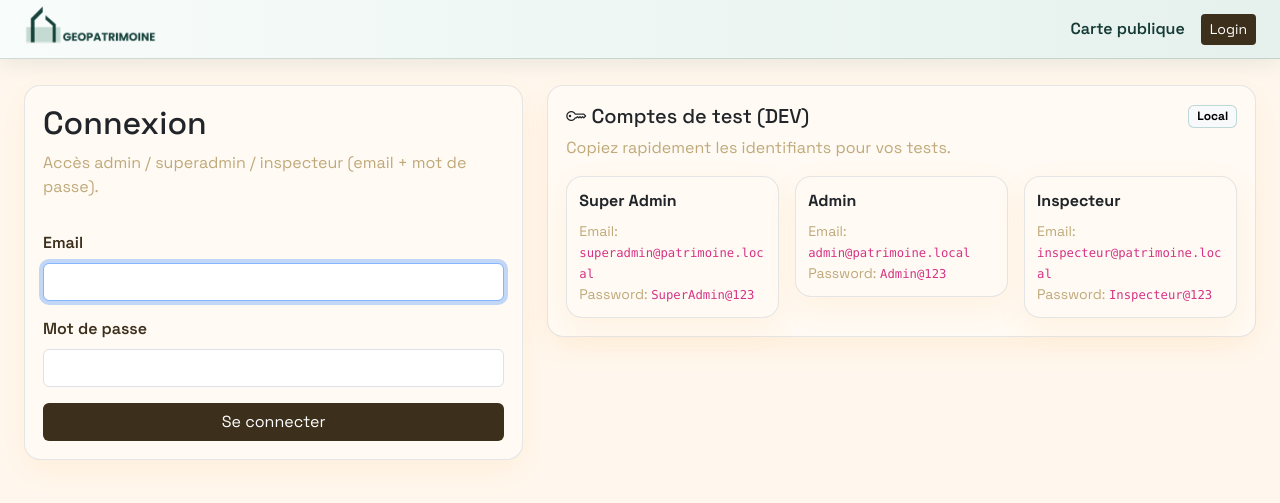
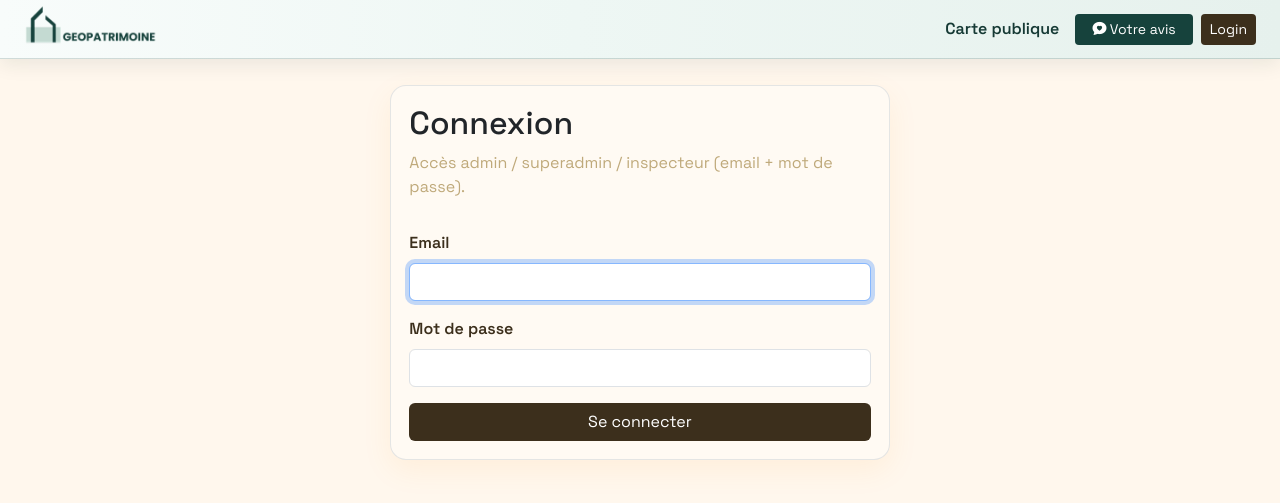
Before and after one commit to MohammedBelfellah/patrimoine, a Django app: page /login/ in a window 1280 px wide. Shown: the top 503 px of the page. Run offline with Django 5.2, Linux system fonts and the light colour scheme.

Commit message:
add the google from ok

```diff
--- /dev/null
+++ b/core/context_processors.py
@@ -0,0 +1,7 @@
+from django.conf import settings
+
+
+def feedback_form(request):
+    return {
+        "FEEDBACK_FORM_URL": getattr(settings, "FEEDBACK_FORM_URL", "") or "",
+    }
--- a/core/templates/core/base.html
+++ b/core/templates/core/base.html
@@ -261,6 +261,13 @@
             <div class="collapse navbar-collapse" id="mainNav">
                 <ul class="navbar-nav ms-auto align-items-lg-center gap-lg-2">
                     <li class="nav-item"><a class="nav-link" href="{% url 'public-map' %}">Carte publique</a></li>
+                    {% if FEEDBACK_FORM_URL %}
+                    <li class="nav-item">
+                        <a class="btn btn-sm btn-copper px-3" href="{{ FEEDBACK_FORM_URL }}" target="_blank" rel="noopener noreferrer" title="Ouvre le formulaire Google (avis et suggestions)">
+                            <i class="bi bi-chat-heart-fill" aria-hidden="true"></i> Votre avis
+                        </a>
+                    </li>
+                    {% endif %}
                     {% if user.is_authenticated %}
                     <li class="nav-item"><a class="nav-link" href="{% url 'dashboard' %}">Dashboard</a></li>
                     <li class="nav-item"><a class="btn btn-sm btn-copper" href="{% url 'logout' %}">Logout</a></li>
--- a/core/templates/core/login.html
+++ b/core/templates/core/login.html
@@ -2,7 +2,7 @@
 {% block title %}Connexion{% endblock %}
 {% block content %}
 <div class="row g-4 align-items-start">
-  <div class="col-lg-5">
+  <div class="col-lg-5 {% if not debug %}mx-auto{% endif %}">
     <div class="card">
       <h2 class="mb-2">Connexion</h2>
       <p class="muted">Accès admin / superadmin / inspecteur (email + mot de passe).</p>
@@ -25,6 +25,7 @@
     </div>
   </div>
 
+  {% if debug %}
   <div class="col-lg-7">
     <div class="card">
       <div class="d-flex justify-content-between align-items-center mb-2">
@@ -64,5 +65,6 @@
       </div>
     </div>
   </div>
+  {% endif %}
 </div>
 {% endblock %}
```
Also changed, not shown: config/settings.py (+13 -0 lines), 1 other file.
